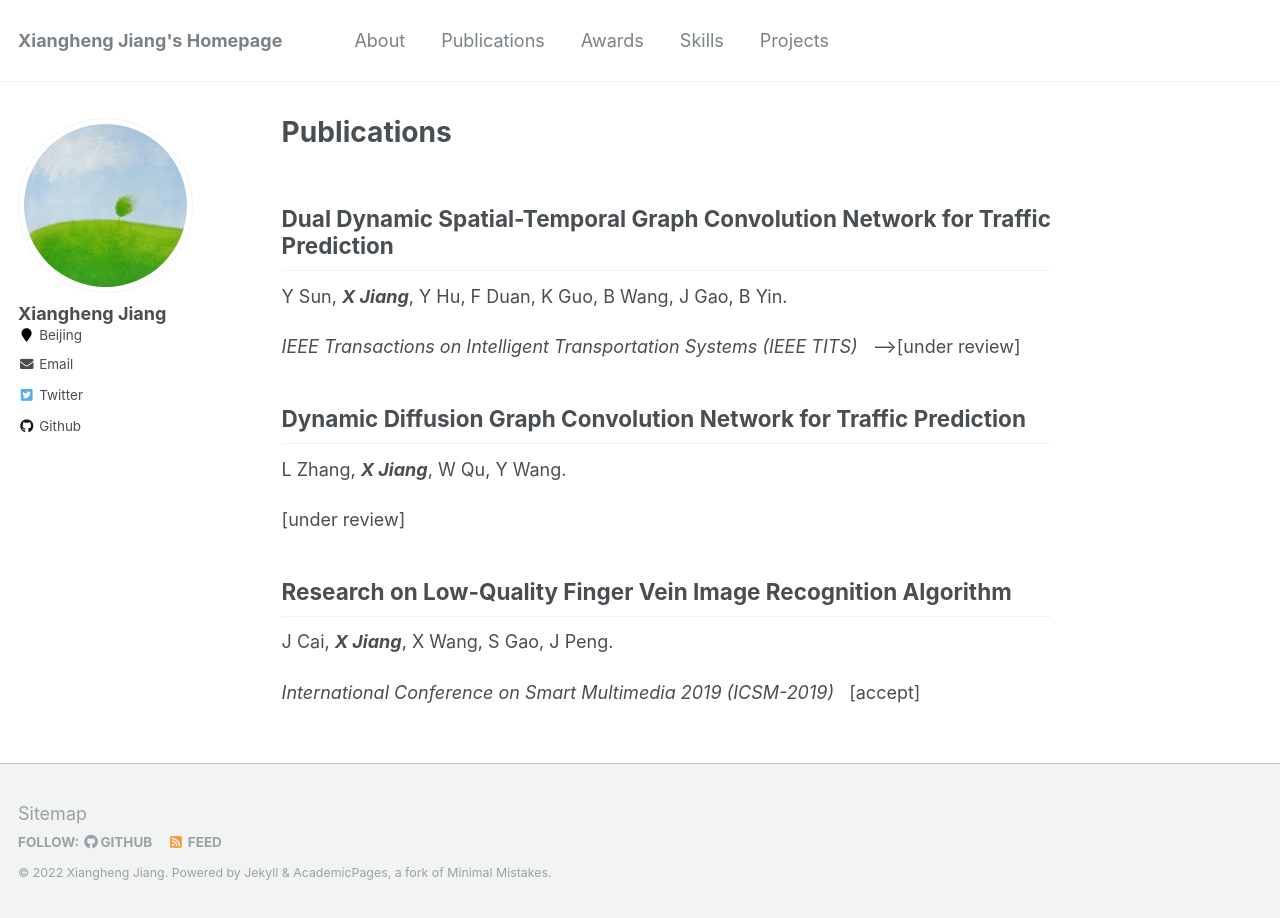
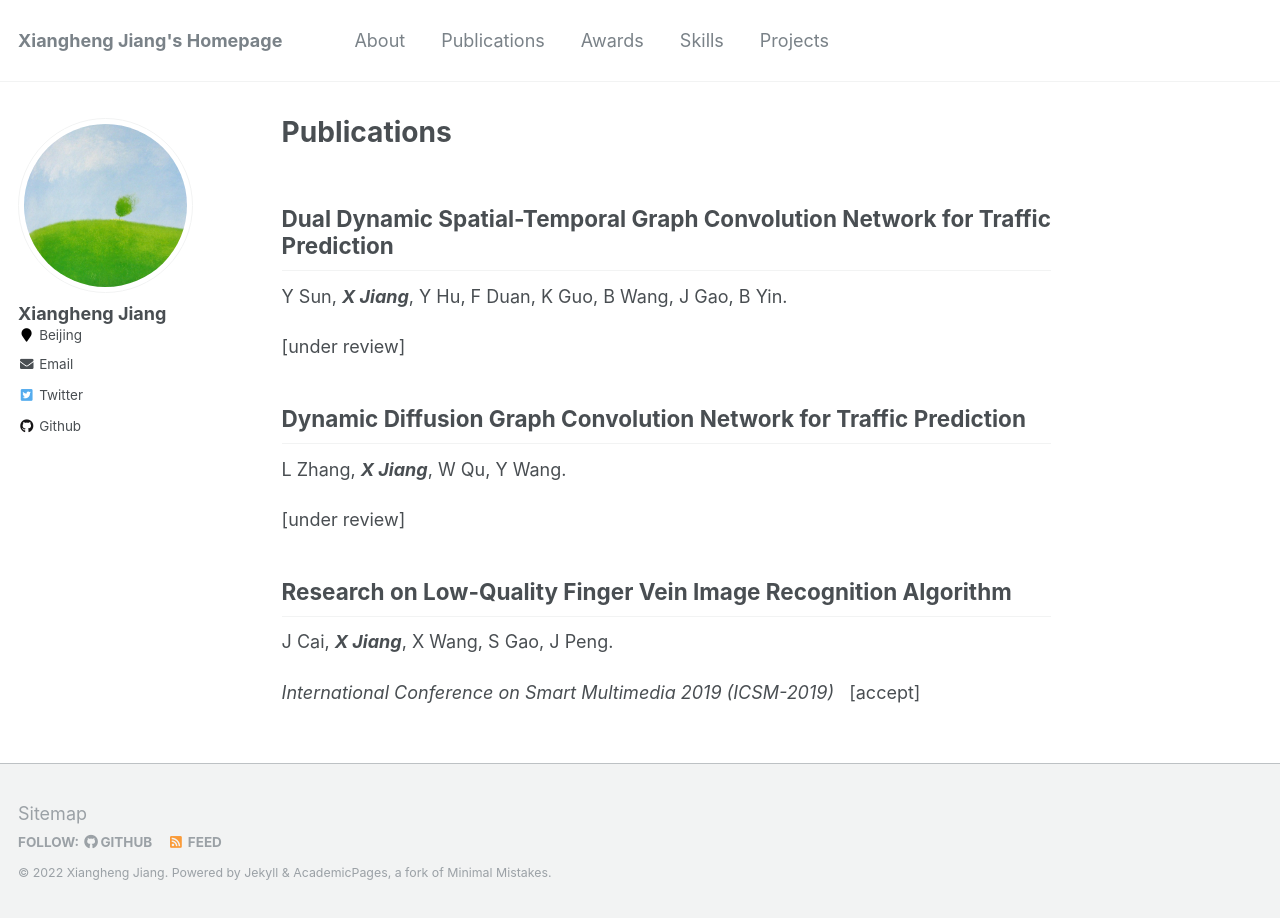
Before and after one commit to j1o2h3n/j1o2h3n.github.io, a Jekyll site: the page built from _pages/publications.md, in a window 1280 px wide. Built offline with Jekyll 4.4.1, drawn with Linux system fonts in a browser that asks for light colours.

Commit message:
Update publications.md

```diff
--- a/_pages/publications.md
+++ b/_pages/publications.md
@@ -8,14 +8,14 @@ author_profile: true
 
 Y Sun, _**X Jiang**_, Y Hu, F Duan, K Guo, B Wang, J Gao, B Yin.
 
-_IEEE Transactions on Intelligent Transportation Systems  (IEEE TITS)_ &nbsp; -->\[under review]
+<!-- _IEEE Transactions on Intelligent Transportation Systems  (IEEE TITS)_ &nbsp; \-->[under review]
 
 
 ## **Dynamic Diffusion Graph Convolution Network for Traffic Prediction**
 
 L Zhang, _**X Jiang**_, W Qu, Y Wang.
 
-<!-- _The 30th ACM International Conference on Information and Knowledge Management  (CIKM-2021)_ &nbsp; -->\[under review]
+<!-- _The 30th ACM International Conference on Information and Knowledge Management  (CIKM-2021)_ &nbsp; \-->[under review]
 
 
 ## **Research on Low-Quality Finger Vein Image Recognition Algorithm**
```
